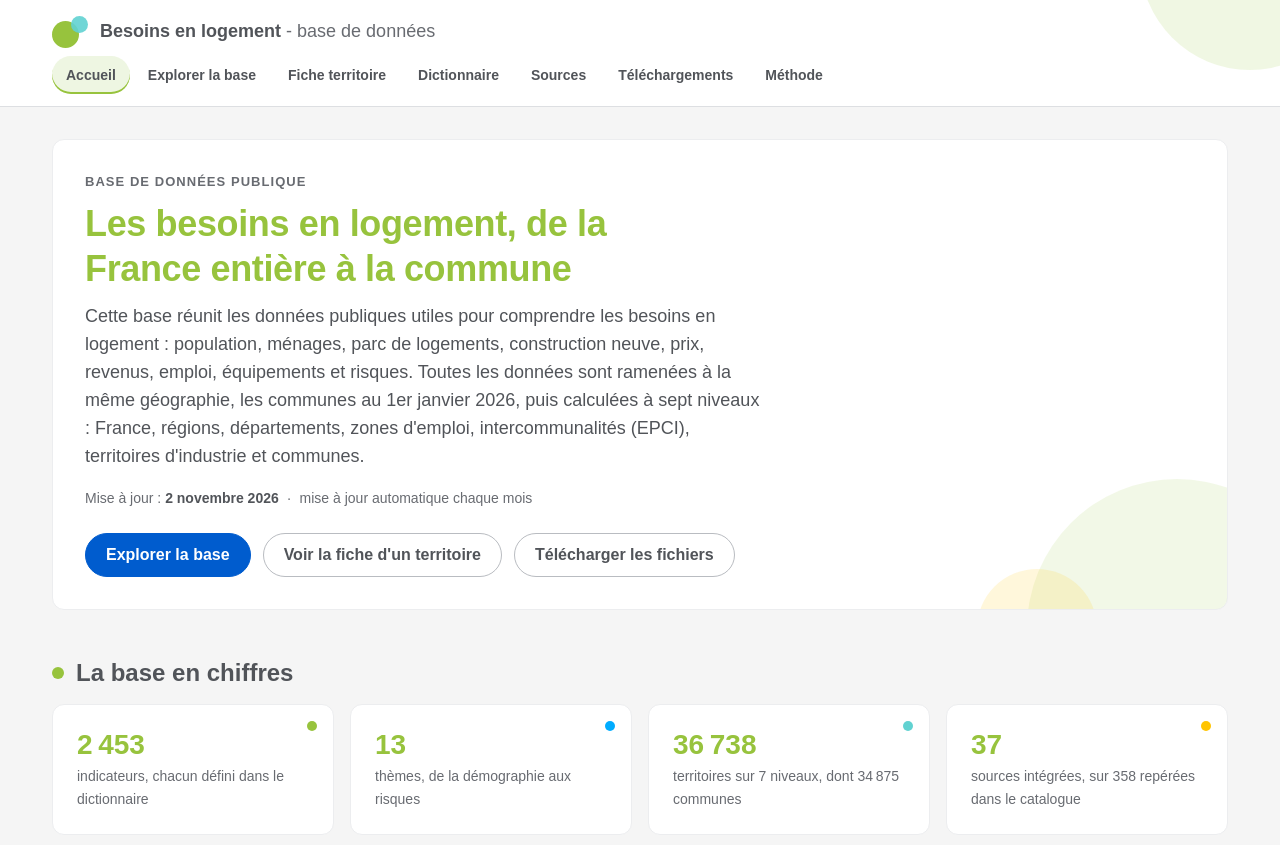
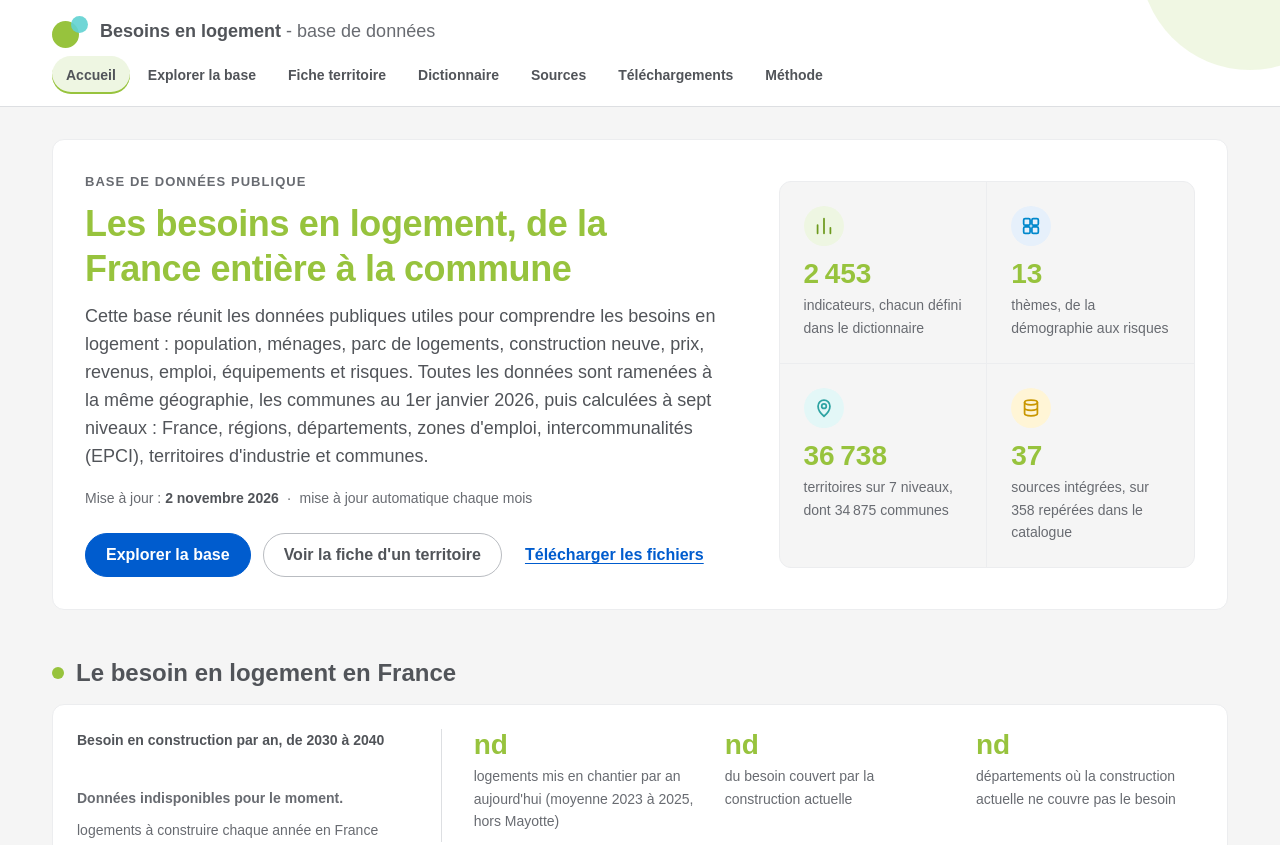
Before and after one commit to Besoins-logement/besoins-logement, a plain HTML site: page docs/index.html in a window 1280 px wide. Shown: the top 845 px of the page. Drawn offline with Linux system fonts and the light colour scheme.

Commit message:
Site : textes sur toute la largeur, chiffres avec icônes, explorateur dans l'ordre
Accueil : chiffres de la base à droite du texte d'ouverture, avec une icône
dans un cercle au lieu d'une pastille ; troisième bouton en lien discret.
Méthode et Formats : titre à gauche, texte à droite, sur toute la largeur.
Explorer : étapes 1 et 2 à gauche, 3 et 4 à droite, lues de haut en bas.

Co-Authored-By: Claude Opus 5.5 <noreply@anthropic.com>

```diff
--- a/docs/assets/style.css
+++ b/docs/assets/style.css
@@ -80,7 +80,7 @@ h2.puce::before, .puce-texte::before {
 .carte > h3:first-child { margin-top: 0; }
 p { margin: 0 0 var(--e-3); }
 q { quotes: "«\00a0" "\00a0»" "“" "”"; }
-.chapo { font-size: var(--t-l); line-height: 1.55; max-width: 68ch; margin-bottom: var(--e-6); }
+.chapo { font-size: var(--t-l); line-height: 1.55; max-width: 82ch; margin-bottom: var(--e-6); }
 .note { font-size: var(--t-s); color: var(--texte-discret); }
 .aide { font-size: var(--t-s); color: var(--texte-discret); margin: var(--e-1) 0 var(--e-3); }
 .visuellement-cache {
@@ -141,7 +141,17 @@ main:focus { outline: none; }
 .carte { background: var(--blanc); border: 1px solid var(--trait-leger); border-radius: var(--rayon); padding: var(--e-5); margin-bottom: var(--e-4); }
 @media (max-width: 600px) { .carte { padding: var(--e-4); } }
 .texte { max-width: 100%; }
-.texte p, .texte li { max-width: 75ch; }
+/* Le texte occupe toute la largeur de son cartouche : jamais de colonne étroite collée à gauche d'un grand cartouche vide. */
+.texte p, .texte li { max-width: none; }
+
+/* Cartouche de lecture longue (Méthode, Formats) : le titre dans une colonne étroite à gauche, le texte à droite,
+   pour garder des lignes lisibles tout en occupant la largeur. */
+@media (min-width: 1000px) {
+  .carte-doc { display: grid; grid-template-columns: minmax(0, 1fr) minmax(0, 2.6fr); column-gap: var(--e-7); align-items: start; }
+  .carte-doc > h2:first-child { grid-column: 1; grid-row: 1 / span 30; margin: 0; }
+  .carte-doc > :not(h2:first-child) { grid-column: 2; }
+  .carte-doc > h3 { margin-top: var(--e-4); }
+}
 .texte ul, .texte ol { padding-left: 1.3em; margin: 0 0 var(--e-3); }
 .texte li { margin-bottom: var(--e-2); }
 .texte li::marker { color: var(--vert-texte); }
@@ -155,7 +165,7 @@ main:focus { outline: none; }
 .btn-primaire { background: var(--bleu); border-color: var(--bleu); color: #fff; }
 .btn-primaire:hover { border-color: var(--bleu); filter: brightness(.9); }
 .btn-petit { min-height: 36px; padding: 6px 14px; font-size: var(--t-s); }
-.btn-discret { border-color: transparent; background: transparent; color: var(--bleu); text-decoration: underline; text-underline-offset: 3px; }
+.btn-discret { border-color: transparent; background: transparent; color: var(--bleu); text-decoration: underline; text-underline-offset: 3px; padding-left: 10px; padding-right: 10px; }
 .btn-discret:hover { border-color: transparent; text-decoration-thickness: 2px; }
 .btn[disabled], .btn[aria-disabled="true"] { opacity: .45; cursor: not-allowed; filter: none; }
 .boutons-ligne { display: flex; flex-wrap: wrap; gap: var(--e-2); margin: var(--e-1) 0 var(--e-3); }
@@ -196,30 +206,34 @@ input::placeholder { color: #8C8F94; }
 .badge-rose { background: var(--rose-pale); }
 
 /* ---------- Accueil ---------- */
-.hero { position: relative; overflow: hidden; margin-top: var(--e-6); padding: var(--e-6); }
+/* Ouverture : le texte à gauche, les chiffres de la base à droite. */
+.hero {
+  margin-top: var(--e-6); padding: var(--e-6);
+  display: grid; grid-template-columns: minmax(0, 1.55fr) minmax(0, 1fr); gap: var(--e-6) var(--e-7); align-items: center;
+}
+@media (max-width: 1000px) { .hero { grid-template-columns: minmax(0, 1fr); } }
 @media (max-width: 600px) { .hero { padding: var(--e-5) var(--e-4); } }
-.hero::before, .hero::after { content: ""; position: absolute; border-radius: 50%; pointer-events: none; }
-.hero::before { width: 300px; height: 300px; right: -100px; bottom: -170px; background: rgba(151, 195, 61, .12); }
-.hero::after { width: 120px; height: 120px; right: 130px; bottom: -80px; background: rgba(255, 196, 0, .14); }
-.hero > * { position: relative; z-index: 1; }
-.hero h1 { margin-top: var(--e-2); max-width: 30ch; }
-.hero .chapo { margin-bottom: var(--e-4); }
+.hero h1 { margin-top: var(--e-2); }
+.hero .chapo { max-width: none; margin-bottom: var(--e-4); }
 .surtitre { text-transform: uppercase; letter-spacing: .08em; font-size: var(--t-xs); font-weight: 700; color: var(--texte-discret); margin: 0; }
 .maj { font-size: var(--t-s); color: var(--texte-discret); }
 .maj strong { color: var(--gris); }
 .sep { margin: 0 .3em; }
 .actions-hero { display: flex; flex-wrap: wrap; gap: var(--e-3); margin: var(--e-5) 0 0; }
 
-.chiffres { display: grid; grid-template-columns: repeat(4, minmax(0, 1fr)); gap: var(--e-4); }
-@media (max-width: 980px) { .chiffres { grid-template-columns: repeat(2, minmax(0, 1fr)); } }
-@media (max-width: 460px) { .chiffres { grid-template-columns: 1fr; } }
-.chiffre { position: relative; margin: 0; }
-.chiffre::after { content: ""; position: absolute; width: 10px; height: 10px; border-radius: 50%; right: var(--e-4); top: var(--e-4); }
-.accent-vert::after { background: var(--vert); }
-.accent-bleu::after { background: var(--bleu-clair); }
-.accent-turquoise::after { background: var(--turquoise); }
-.accent-jaune::after { background: var(--jaune); }
-.accent-rose::after { background: var(--rose); }
+/* Chiffres de la base : quatre cases avec une icône dans un cercle (motif de la charte). */
+.chiffres {
+  display: grid; grid-template-columns: repeat(2, minmax(0, 1fr)); gap: 1px;
+  background: var(--trait-leger); border: 1px solid var(--trait-leger); border-radius: var(--rayon); overflow: hidden;
+}
+@media (max-width: 420px) { .chiffres { grid-template-columns: minmax(0, 1fr); } }
+.chiffre { margin: 0; padding: var(--e-5); background: var(--fond); }
+.chiffre-icone { display: flex; width: 40px; height: 40px; border-radius: 50%; align-items: center; justify-content: center; margin-bottom: var(--e-3); }
+.chiffre-icone svg { width: 22px; height: 22px; fill: none; stroke: currentColor; stroke-width: 1.9; stroke-linecap: round; stroke-linejoin: round; }
+.icone-vert { background: var(--vert-pale); color: #6E9A1E; }
+.icone-bleu { background: var(--bleu-pale); color: #0088CC; }
+.icone-turquoise { background: #E3F7F7; color: #2EA3A2; }
+.icone-jaune { background: var(--jaune-pale); color: #C99700; }
 .chiffre-valeur { color: var(--vert); font-size: var(--t-chiffre); font-weight: 700; line-height: 1.15; margin: 0 0 var(--e-1); font-variant-numeric: tabular-nums; }
 .chiffre-libelle { margin: 0; font-size: var(--t-s); color: var(--texte-discret); }
 
@@ -265,9 +279,11 @@ input::placeholder { color: #8C8F94; }
 .rubrique-titre::after { content: " \2192"; color: var(--vert-texte); }
 
 /* ---------- Explorer ---------- */
-.ex-grille { display: grid; grid-template-columns: minmax(0, 1fr) minmax(0, 1.25fr); grid-template-rows: auto auto 1fr auto; grid-template-areas: "e1 e3" "e2 e3" "e4 e3" "go go"; gap: 0 var(--e-4); align-items: start; }
-.ex-etape1 { grid-area: e1; } .ex-etape2 { grid-area: e2; } .ex-etape3 { grid-area: e3; } .ex-etape4 { grid-area: e4; } .ex-lancer { grid-area: go; }
-@media (max-width: 1000px) { .ex-grille { grid-template-columns: minmax(0, 1fr); grid-template-rows: none; grid-template-areas: "e1" "e2" "e3" "e4" "go"; } }
+/* Deux colonnes lues de haut en bas : étapes 1 et 2 à gauche, étapes 3 et 4 à droite. */
+.ex-grille { display: grid; grid-template-columns: minmax(0, 1fr) minmax(0, 1.25fr); gap: 0 var(--e-4); align-items: start; }
+.ex-col { min-width: 0; }
+.ex-lancer { grid-column: 1 / -1; }
+@media (max-width: 1000px) { .ex-grille { grid-template-columns: minmax(0, 1fr); } }
 fieldset.etape { margin: 0 0 var(--e-4); min-width: 0; }
 fieldset.etape legend { float: left; width: 100%; padding: 0; margin: 0 0 var(--e-4); font-size: var(--t-l); font-weight: 700; color: var(--gris); display: flex; flex-wrap: wrap; align-items: center; gap: var(--e-1) 10px; }
 fieldset.etape legend + * { clear: both; }
@@ -431,10 +447,9 @@ pre.code code { background: transparent; padding: 0; color: inherit; overflow-wr
 .regles { display: grid; grid-template-columns: max-content minmax(0, 1fr); gap: var(--e-3) var(--e-5); margin: 0 0 var(--e-4); }
 .regles dt { font-weight: 700; color: var(--gris); }
 .regles dt::before { content: ""; display: inline-block; width: .5em; height: .5em; border-radius: 50%; background: var(--vert); margin-right: .5em; vertical-align: .08em; }
-.regles dd { margin: 0; max-width: 75ch; }
+.regles dd { margin: 0; }
 @media (max-width: 600px) { .regles { grid-template-columns: 1fr; gap: var(--e-1); } .regles dd { margin: 0 0 var(--e-3) 1em; } }
 
 /* ---------- Pied de page ---------- */
 .pied { background: var(--blanc); border-top: 1px solid var(--trait); padding: var(--e-5) 0 var(--e-6); font-size: var(--t-s); color: var(--texte-discret); }
 .pied strong { color: var(--gris); }
-.pied p { max-width: 100ch; }
--- a/docs/index.html
+++ b/docs/index.html
@@ -42,6 +42,7 @@
 <!-- ============================ ACCUEIL ============================ -->
 <section class="page" id="page-accueil" data-page="accueil" aria-labelledby="titre-accueil">
   <div class="hero carte">
+    <div class="hero-texte">
       <p class="surtitre">Base de données publique</p>
       <h1 id="titre-accueil" tabindex="-1">Les besoins en logement, de la France entière à la commune</h1>
       <p class="chapo">Cette base réunit les données publiques utiles pour comprendre les besoins en logement : population, ménages, parc de logements, construction neuve, prix, revenus, emploi, équipements et risques. Toutes les données sont ramenées à la même géographie, les communes au 1er janvier 2026, puis calculées à sept niveaux : France, régions, départements, zones d'emploi, intercommunalités (EPCI), territoires d'industrie et communes.</p>
@@ -49,16 +50,27 @@
       <p class="actions-hero">
         <a class="btn btn-primaire" href="#explorer">Explorer la base</a>
         <a class="btn" href="#territoire">Voir la fiche d'un territoire</a>
-      <a class="btn" href="#telechargements">Télécharger les fichiers</a>
+        <a class="btn btn-discret" href="#telechargements">Télécharger les fichiers</a>
       </p>
     </div>
-
-  <h2 class="puce">La base en chiffres</h2>
-  <div class="chiffres" id="acc-chiffres">
-    <div class="chiffre carte accent-vert"><p class="chiffre-valeur" data-meta="indicateurs">...</p><p class="chiffre-libelle">indicateurs, chacun défini dans le dictionnaire</p></div>
-    <div class="chiffre carte accent-bleu"><p class="chiffre-valeur" data-meta="themes">...</p><p class="chiffre-libelle">thèmes, de la démographie aux risques</p></div>
-    <div class="chiffre carte accent-turquoise"><p class="chiffre-valeur" data-meta="territoires">...</p><p class="chiffre-libelle">territoires sur 7 niveaux, dont <span data-meta="communes">34 875</span> communes</p></div>
-    <div class="chiffre carte accent-jaune"><p class="chiffre-valeur" id="acc-sources">...</p><p class="chiffre-libelle" id="acc-sources-libelle">sources intégrées</p></div>
+    <div class="chiffres" id="acc-chiffres" role="group" aria-label="La base en chiffres">
+      <div class="chiffre">
+        <span class="chiffre-icone icone-vert" aria-hidden="true"><svg viewBox="0 0 24 24"><path d="M5 20V11M12 20V4M19 20v-6"/></svg></span>
+        <p class="chiffre-valeur" data-meta="indicateurs">...</p><p class="chiffre-libelle">indicateurs, chacun défini dans le dictionnaire</p>
+      </div>
+      <div class="chiffre">
+        <span class="chiffre-icone icone-bleu" aria-hidden="true"><svg viewBox="0 0 24 24"><rect x="4" y="4" width="7" height="7" rx="1.5"/><rect x="13" y="4" width="7" height="7" rx="1.5"/><rect x="4" y="13" width="7" height="7" rx="1.5"/><rect x="13" y="13" width="7" height="7" rx="1.5"/></svg></span>
+        <p class="chiffre-valeur" data-meta="themes">...</p><p class="chiffre-libelle">thèmes, de la démographie aux risques</p>
+      </div>
+      <div class="chiffre">
+        <span class="chiffre-icone icone-turquoise" aria-hidden="true"><svg viewBox="0 0 24 24"><path d="M12 21s-6.5-5.6-6.5-11a6.5 6.5 0 0 1 13 0c0 5.4-6.5 11-6.5 11z"/><circle cx="12" cy="10" r="2.5"/></svg></span>
+        <p class="chiffre-valeur" data-meta="territoires">...</p><p class="chiffre-libelle">territoires sur 7 niveaux, dont <span data-meta="communes">34 875</span> communes</p>
+      </div>
+      <div class="chiffre">
+        <span class="chiffre-icone icone-jaune" aria-hidden="true"><svg viewBox="0 0 24 24"><ellipse cx="12" cy="6" rx="7" ry="2.5"/><path d="M5 6v12c0 1.4 3.1 2.5 7 2.5s7-1.1 7-2.5V6M5 12c0 1.4 3.1 2.5 7 2.5s7-1.1 7-2.5"/></svg></span>
+        <p class="chiffre-valeur" id="acc-sources">...</p><p class="chiffre-libelle" id="acc-sources-libelle">sources intégrées</p>
+      </div>
+    </div>
   </div>
 
   <h2 class="puce">Le besoin en logement en France</h2>
@@ -109,6 +121,7 @@
   <div class="alerte" id="ex-alerte" role="alert" hidden></div>
 
   <form id="ex-form" class="ex-grille" novalidate>
+    <div class="ex-col">
     <fieldset class="carte etape ex-etape1">
       <legend><span class="num-etape" aria-hidden="true">1</span>Thème et niveau</legend>
       <div class="champ">
@@ -144,6 +157,9 @@
       </div>
       <label class="case" id="ex-appart-champ"><input type="checkbox" id="ex-appart"> Ajouter les colonnes d'appartenance (région, département, EPCI)</label>
     </fieldset>
+    </div>
+
+    <div class="ex-col">
 
     <fieldset class="carte etape ex-etape3">
       <legend><span class="num-etape" aria-hidden="true">3</span>Indicateurs</legend>
@@ -167,6 +183,7 @@
       <div id="ex-conds" class="conds"></div>
       <button type="button" class="btn btn-petit" id="ex-cond-ajout">Ajouter une condition</button>
     </fieldset>
+    </div>
 
     <div class="ex-lancer">
       <button type="submit" class="btn btn-primaire" id="ex-lancer">Afficher les résultats</button>
@@ -285,7 +302,7 @@
       </table>
     </div>
   </div>
-  <div class="carte texte">
+  <div class="carte texte carte-doc">
     <h2 class="puce">Formats</h2>
     <ul>
       <li><strong>CSV des thèmes et des territoires</strong> (<code>.csv.gz</code>) : séparateur point-virgule, point décimal, encodage UTF-8 avec BOM, compression gzip. Décompressez le fichier avec 7-Zip (Windows) ou d'un double clic (Mac), puis ouvrez-le dans Excel par Données, À partir d'un fichier texte/CSV, en choisissant le point-virgule et le point décimal.</li>
@@ -306,7 +323,7 @@
   <h1 id="titre-methode" tabindex="-1">Méthode</h1>
   <p class="chapo">Comment la base est construite : une seule géographie, des règles de calcul explicites pour chaque indicateur, une mise à jour automatique chaque mois, et des limites à garder en tête.</p>
 
-  <div class="carte texte">
+  <div class="carte texte carte-doc">
     <h2 class="puce">Une seule géographie : les communes de 2026</h2>
     <p>Toutes les données sont ramenées aux communes du Code officiel géographique (COG) au 1er janvier 2026, soit 34 875 communes. Les données publiées sur une géographie plus ancienne sont converties pour tenir compte des fusions et des scissions de communes. Pour Paris, Lyon et Marseille, la ville entière est retenue, sans les arrondissements, pour ne rien compter deux fois.</p>
     <p>Les valeurs sont ensuite calculées à sept niveaux, dans le même fichier :</p>
@@ -321,7 +338,7 @@
     <p>Pour les zones d'emploi, les intercommunalités et les territoires d'industrie, la région et le département indiqués sont ceux qui regroupent le plus de communes du territoire.</p>
   </div>
 
-  <div class="carte texte">
+  <div class="carte texte carte-doc">
     <h2 class="puce">Les règles de calcul</h2>
     <p>Chaque indicateur a une règle, indiquée dans le <a href="#dictionnaire">dictionnaire</a> (colonne « agrégation ») :</p>
     <dl class="regles">
@@ -334,7 +351,7 @@
     <p>Une valeur couverte par le secret statistique ou absente reste vide, jamais 0.</p>
   </div>
 
-  <div class="carte texte">
+  <div class="carte texte carte-doc">
     <h2 class="puce">Le besoin en logement</h2>
     <p>Le besoin en construction reprend la méthode du SDES (besoins en logements à l'horizon 2030, 2040 et 2050) avec les hypothèses de la CERC Auvergne-Rhône-Alpes (outil TrajectoireLogements2050). Pour chaque décennie :</p>
     <ul>
@@ -350,13 +367,13 @@
     <p>Mayotte est hors champ. Les écarts avec l'outil de la CERC sont expliqués dans les définitions du thème « Besoins en logement » du dictionnaire.</p>
   </div>
 
-  <div class="carte texte">
+  <div class="carte texte carte-doc">
     <h2 class="puce">Une mise à jour chaque mois</h2>
     <p>Un robot (GitHub Actions) recalcule la base le 3 de chaque mois à partir des sources officielles, puis publie les nouveaux fichiers sur ce site. Une source qui ne répond pas garde sa dernière version valide. La date de mise à jour figure en haut de la page d'accueil et dans chaque export.</p>
     <p id="met-robot" class="note">Chargement du compte rendu de la dernière exécution...</p>
   </div>
 
-  <div class="carte texte">
+  <div class="carte texte carte-doc">
     <h2 class="puce">Les limites à connaître</h2>
     <ul class="limites">
       <li>Pour les petites communes, les valeurs sont des ordres de grandeur : secret statistique, estimations du recensement, valeurs réparties à partir de la zone d'emploi.</li>
```
Lines whose indentation alone changed are shown as unchanged.
